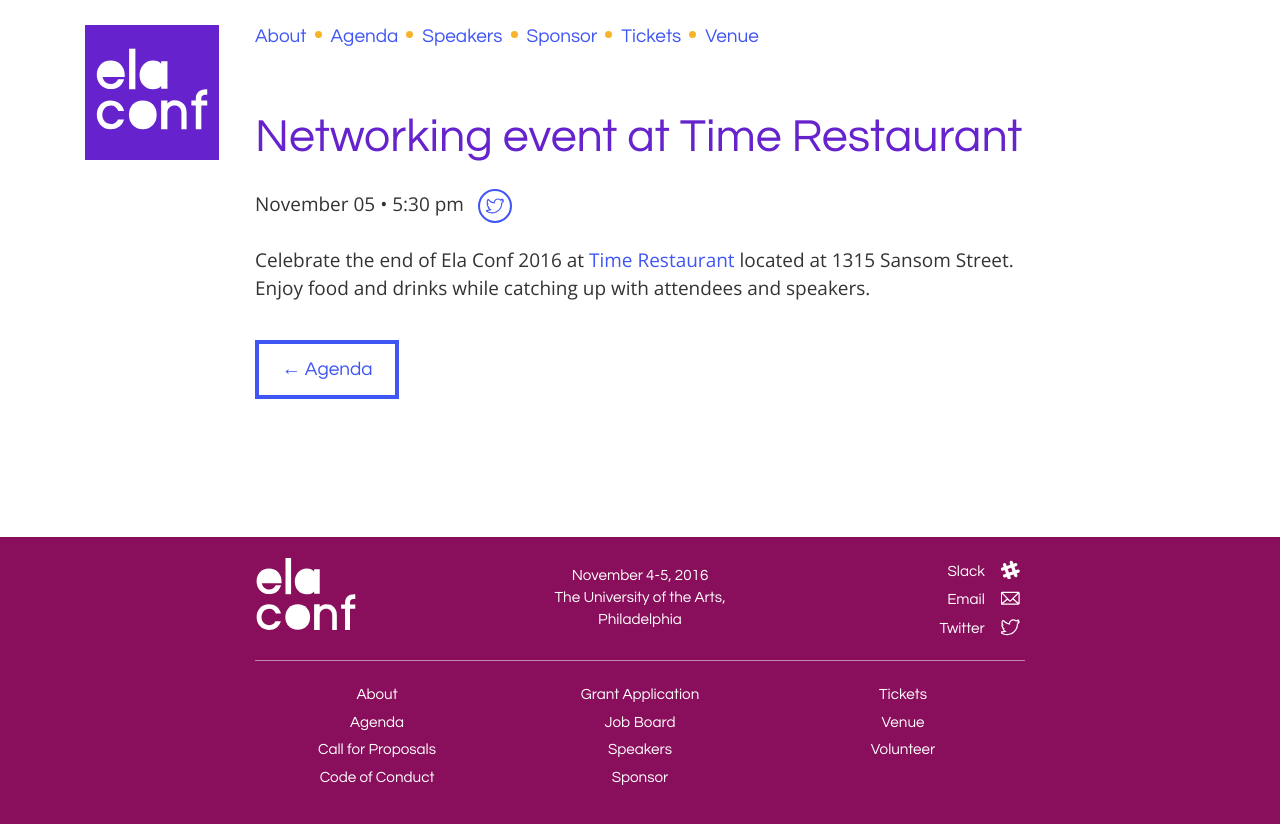
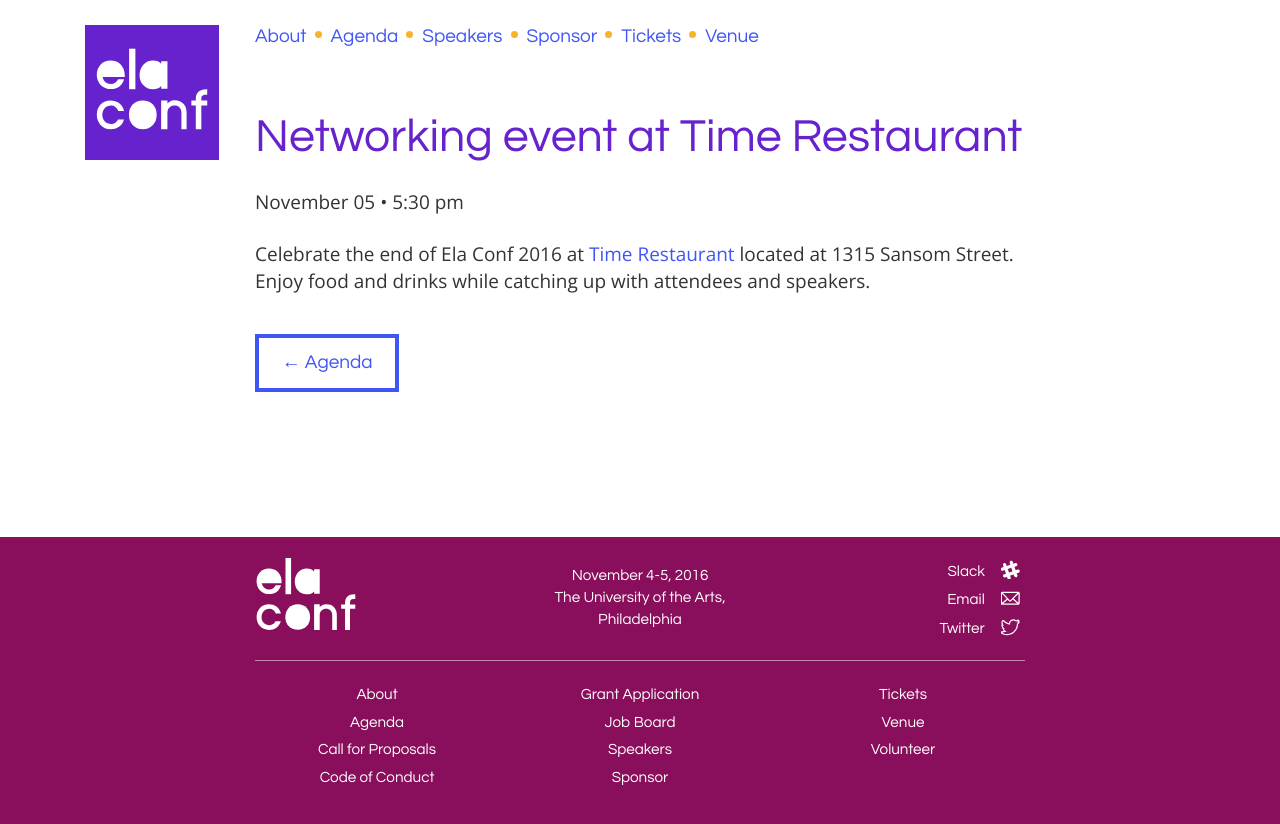
Before and after one commit to elaconf/elaconf.github.io, a Jekyll site: the page built from _agenda/25-networking-event.md, in a window 1280 px wide. Shown: the top 824 px of the page. Built offline with Jekyll 4.4.1, drawn with Linux system fonts in a browser that asks for light colours.

Commit message:
only show twitter button if there is a speaker

```diff
--- a/_agenda/25-networking-event.md
+++ b/_agenda/25-networking-event.md
@@ -3,6 +3,7 @@ time: "5:30"
 date: 2016-11-05 17:30
 title: Networking event at Time Restaurant
 permalink: /agenda/networking-event/
+
 ---
 
 Celebrate the end of Ela Conf 2016 at [Time Restaurant](http://www.timerestaurant.net/) located at 1315 Sansom Street. Enjoy food and drinks while catching up with attendees and speakers.
--- a/_layouts/agenda.html
+++ b/_layouts/agenda.html
@@ -21,7 +21,7 @@ layout: default
 
       {% capture tweet %}Hear "{{page.title}}" {% if handle != '' %}by{{handle}}{% else %}by {{speakers}}{% endif %} at @elaconf on Nov {{page.date | date: '%-d'}} {{site.url}}{{page.url}} 💜 ✨{% endcapture %}
 
-      <p>{% if page.room %}<strong>{% if page.breakout %}Room {% endif %}{{page.room}}</strong> &bull; {% endif %}{{page.date | date: '%B %d'}}{% if page.time %} &bull; {{page.time}} {{page.date | date: '%p' | downcase}}{% endif %} <a class="twitter-share-button js-tweet" href="https://twitter.com/intent/tweet?text={{tweet | url_encode}}">{% include svg/twitter.svg %}</a></p>
+      <p>{% if page.room %}<strong>{% if page.breakout %}Room {% endif %}{{page.room}}</strong> &bull; {% endif %}{{page.date | date: '%B %d'}}{% if page.time %} &bull; {{page.time}} {{page.date | date: '%p' | downcase}}{% endif %} {% if page.speakers %}<a class="twitter-share-button js-tweet" href="https://twitter.com/intent/tweet?text={{tweet | url_encode}}">{% include svg/twitter.svg %}</a>{% endif %}</p>
 
       {% if page.video %}<p><a href="{{page.video}}">Watch on YouTube</a></p>{% endif %}
 
@@ -33,6 +33,7 @@ layout: default
   </div>
 </section>
 
+{% if page.speakers %}
 <script>
 $('a.js-tweet').click(function() {
   window.open(
@@ -40,3 +41,4 @@ $('a.js-tweet').click(function() {
     return false;
   });
 </script>
+{% endif %}
```
